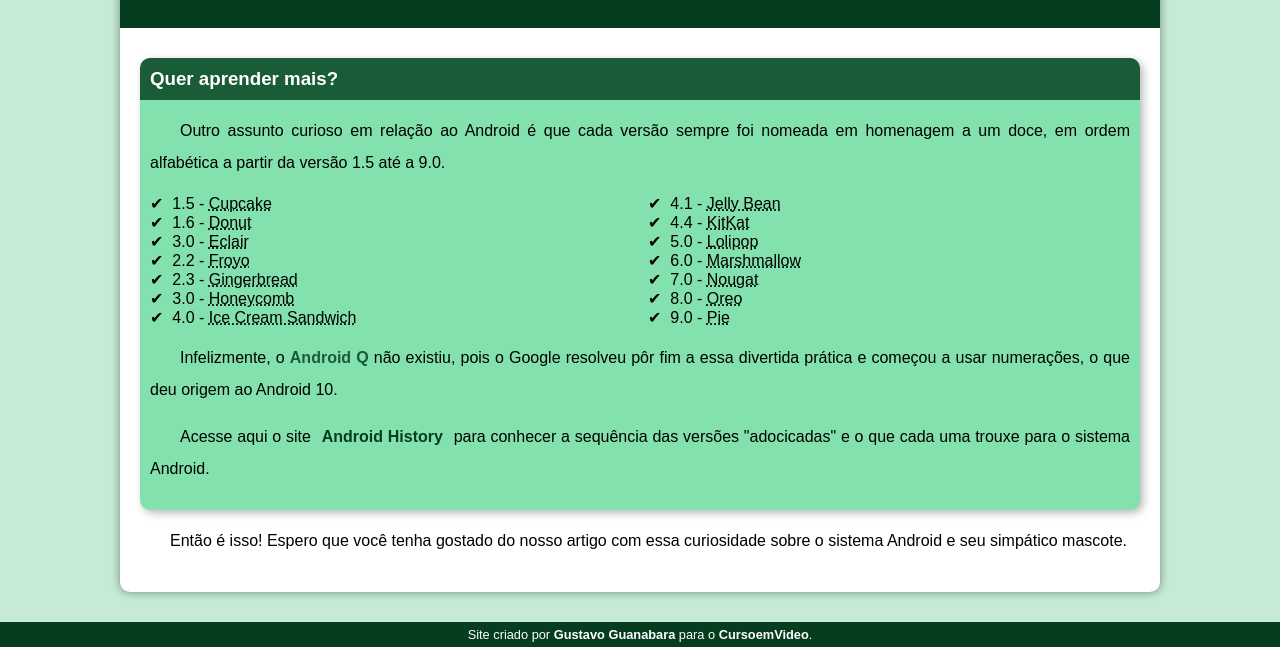
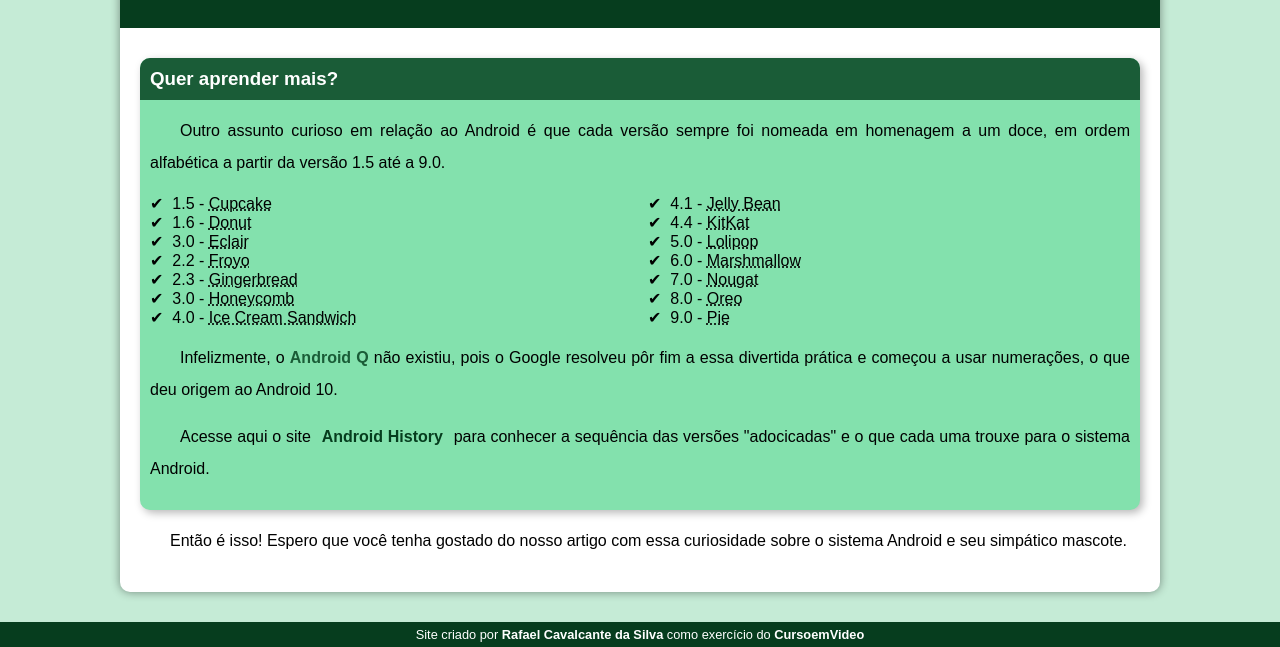
Before and after one commit to rafaelcavalcantesilva/projeto-android, a plain HTML site: page index.html in a window 1280 px wide. Shown: the part 2403-3050 px from the top of the page. Drawn offline with Linux system fonts and the light colour scheme.

Commit message:
atualização no projeto

```diff
--- a/index.html
+++ b/index.html
@@ -86,7 +86,7 @@
         </article>
     </main>
     <footer>
-        <p>Site criado por <a href="https://gustavoguanabara.github.io/" target="_blank" rel="external">Gustavo Guanabara</a> para o <a href="https://www.youtube.com/cursoemvideo" target="_blank" rel="external">CursoemVideo</a>.</p>
+        <p>Site criado por <a href="https://github.com/rafaelcavalcantesilva" target="_blank" rel="external">Rafael Cavalcante da Silva</a> como exercício do <a href="https://www.cursoemvideo.com" target="_blank" rel="external">CursoemVideo</a></p>
     </footer>
 </body>
 </html>
```
